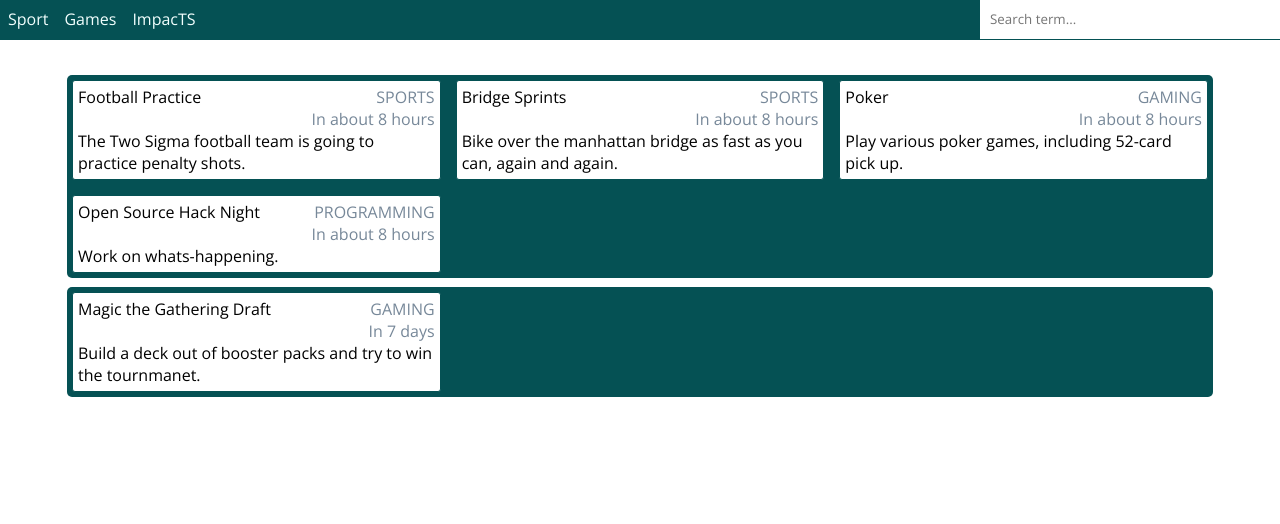
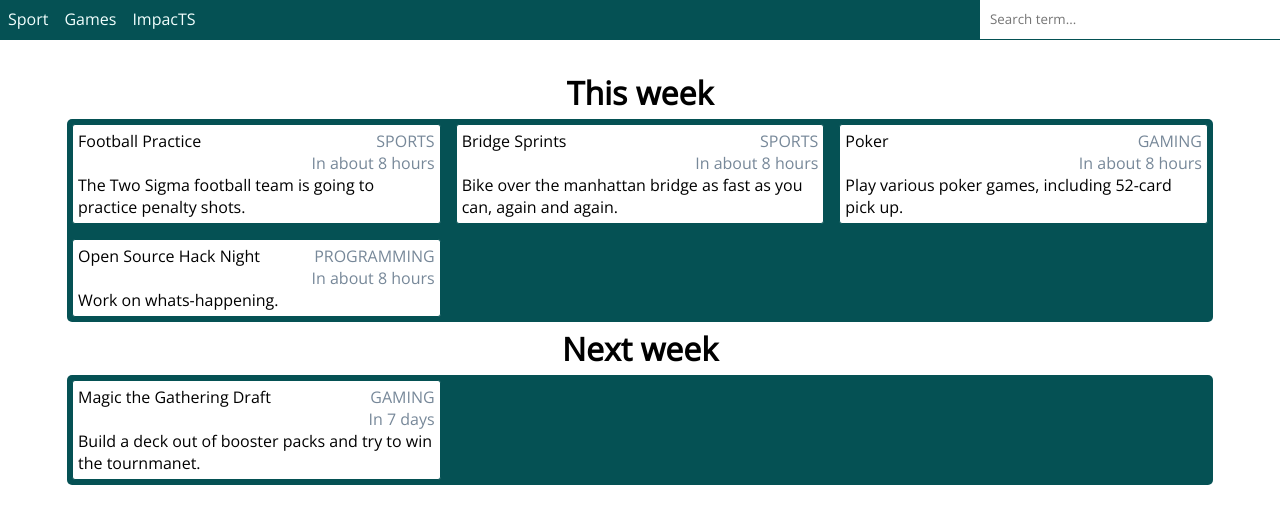
Before and after one commit to MykolaGolubyev/whats-happening, a React (Create React App) app in the folder products/web/: page / in a window 1280 px wide. Shown: the top 524 px of the page. Built offline with nearby package versions, Linux system fonts and the light colour scheme; the HTML template or start-up script is replaced by a standard one.

Commit message:
added week titles

```diff
--- a/products/web/src/cards/CorkBoard.css
+++ b/products/web/src/cards/CorkBoard.css
@@ -4,12 +4,17 @@
     margin: 26px 5% 0 5%;
 }
 
-.week {
+.week h1 {
+    margin: 5px 0 5px 0;
+    text-align: center;
+}
+
+.week-content {
     display: grid;
     grid-template-columns: repeat(3, 1fr);
     grid-gap: 5px;
 
     background-color: var(--color-heavy);
     border-radius: 5px;
-    margin: 9px 3px 0px 3px;
+    margin: 3px 3px 0px 3px;
 }
--- a/products/web/src/cards/CorkBoard.tsx
+++ b/products/web/src/cards/CorkBoard.tsx
@@ -1,30 +1,63 @@
 import * as React from 'react';
-import * as _ from 'lodash';
+import { EventCard } from './EventCard';
+import { EventInfo } from '../events/EventInfo';
+import './CorkBoard.css';
 import { differenceInCalendarWeeks } from 'date-fns';
 
-import { EventInfo } from '../events/EventInfo';
-import { EventCard } from './EventCard';
-
-import './CorkBoard.css';
-
-interface Props {
+interface WeekProps {
+    week: number;
     events: EventInfo[];
 }
 
-function groupEvents(events: EventInfo[]): EventInfo[][] {
-  const today = Date.now();
-  const byWeeks = _.groupBy(events, info => differenceInCalendarWeeks(info.date, today));
-  return _.map(byWeeks, (value, key) => value);
+interface CorkBoardProps {
+    allEvents: EventInfo[];
 }
 
-export const Week = ({events}: Props) => (
+function groupEvents(events: Array<EventInfo>): [number, EventInfo[]][] {
+    const today = Date.now();
+    const map: Map<number, EventInfo[]> = new Map();
+    for (const event of events) {
+        const weekDiff = differenceInCalendarWeeks(event.date, today);
+        let list = map.get(weekDiff);
+        if (list === undefined) {
+            list = [];
+            map.set(weekDiff, list);
+        }
+        list.push(event);
+    }
+    const keys = Array.from(map.keys()).sort();
+    const out: [number, EventInfo[]][] = [];
+    for (const key of keys) {
+        const val = map.get(key);
+        if (val) {
+            out.push([key, val]);
+        }
+    }
+    return out;
+}
+
+function weeksFromNow(week: number): string {
+    switch (week) {
+        case 0:
+            return 'This week';
+        case 1:
+            return 'Next week';
+        default:
+            return week + ' weeks from now';
+    }
+}
+
+export const Week = ({week, events}: WeekProps) => (
     <div className="week">
+        <h1>{weeksFromNow(week)}</h1>
+        <div className="week-content">
             {events.map((event, i) => <EventCard key={i} {...event}/>)}
+        </div>
     </div>
 );
 
-export const CorkBoard = ({events}: Props) => (
+export const CorkBoard = ({allEvents}: CorkBoardProps) => (
     <div className="cork-board">
-    {groupEvents(events).map((weekOfEvents, i) => <Week key={i} events={weekOfEvents}/>)}
+        {groupEvents(allEvents).map(([week, events], i) => <Week key={i} week={week} events={events}/>)}
     </div>
 );
--- a/products/web/src/discovery/DiscoveryScreen.tsx
+++ b/products/web/src/discovery/DiscoveryScreen.tsx
@@ -33,7 +33,7 @@ export class DiscoveryScreen extends React.Component<Props, State> {
     return (
       <div className="discovery-screen">
         <NavigationPanel onFilterChange={this.onFilterChange} navigationFilter={navigationFilter}/>
-        <CorkBoard events={sampleData}/>
+        <CorkBoard allEvents={sampleData}/>
       </div>
     );
   }
```
Lines whose indentation alone changed are shown as unchanged.
